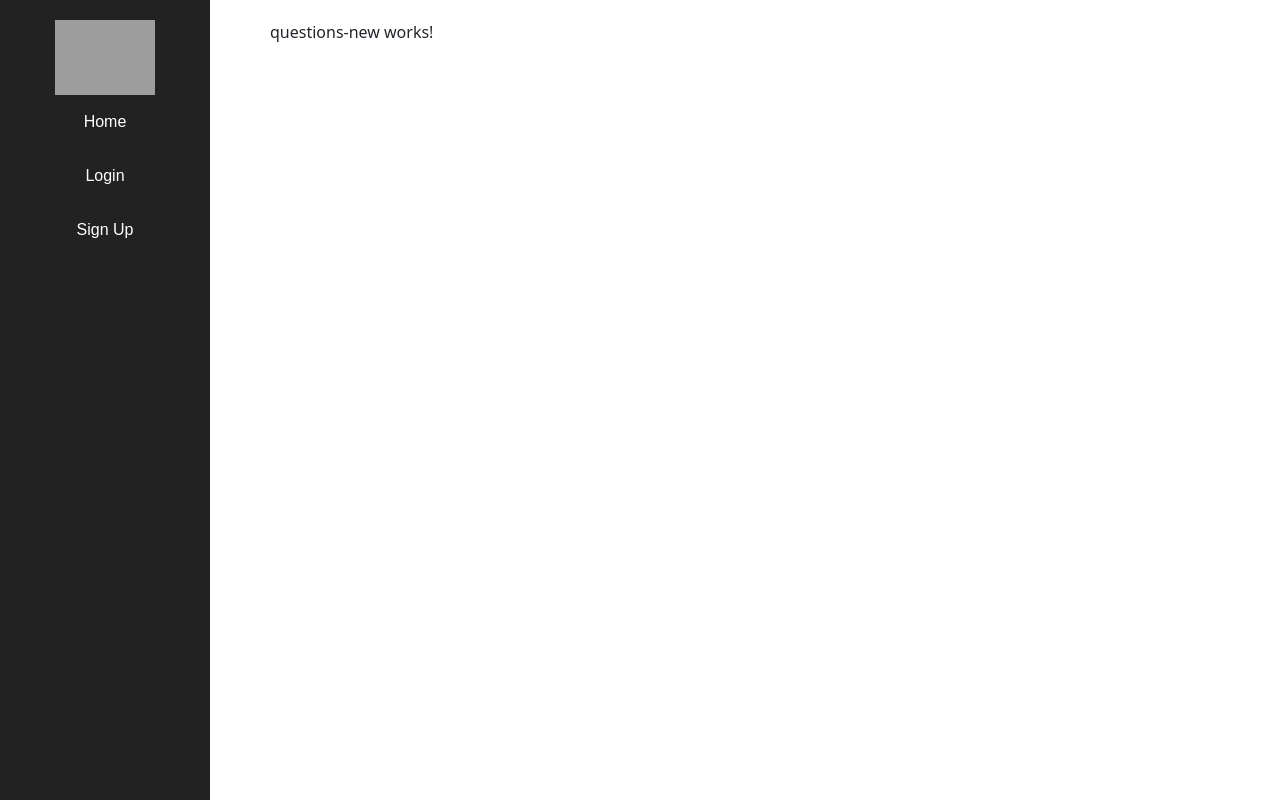
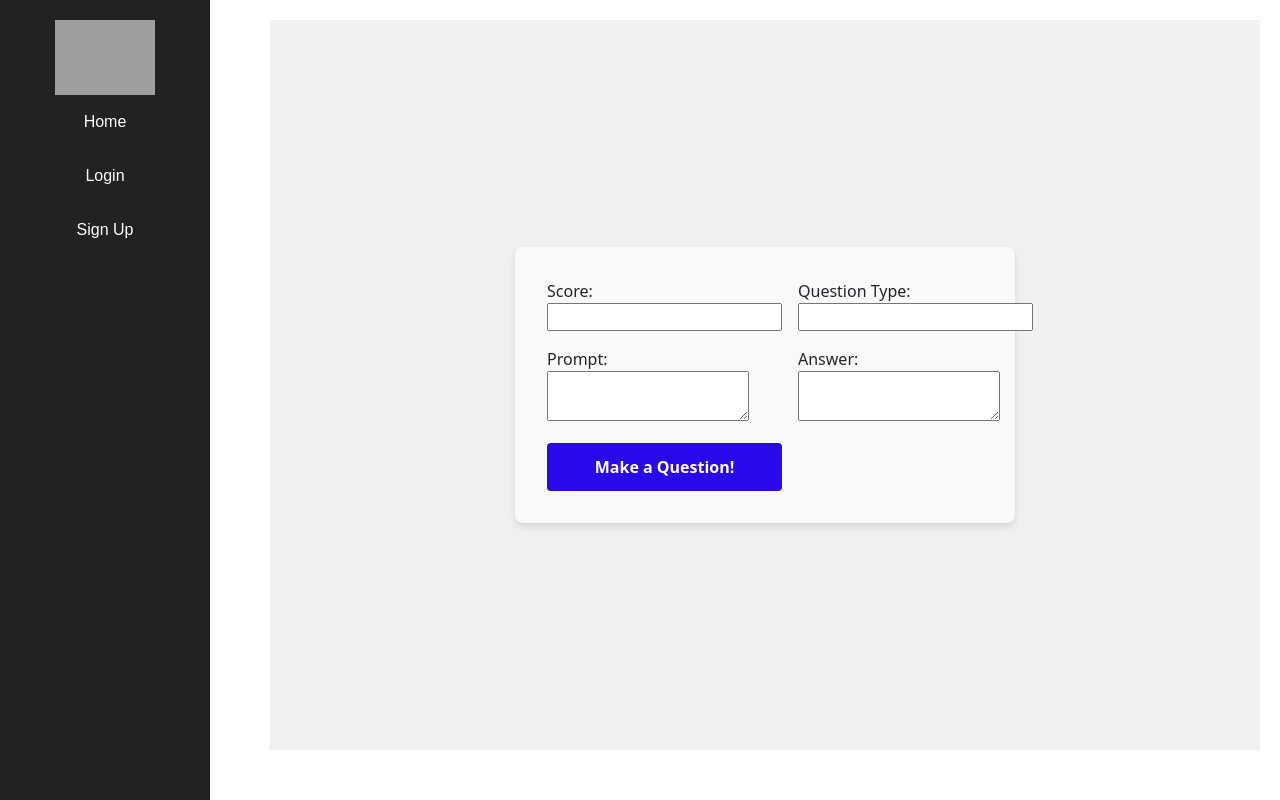
Before and after one commit to GrantReese/quiz_pulse_client, an Angular app: page /questions/new in a window 1280 px wide. Built offline with nearby package versions, Linux system fonts and the light colour scheme; grey boxes are pictures that could not be loaded.

Commit message:
add html and scss for create question

```diff
--- a/src/app/core/components/main-layout/main-layout.component.html
+++ b/src/app/core/components/main-layout/main-layout.component.html
@@ -5,8 +5,7 @@
       <img src="https://uxwing.com/wp-content/themes/uxwing/download/sport-and-awards/quiz-icon.png" alt="logo" width="100px" />
       <a routerLink="/" routerLinkActive="active-link" [routerLinkActiveOptions]="{exact: true}">Home</a>
       @if (authService.isLoggedIn()){
-        <!-- <a routerLink=>Logout</a> was creating a dead link -->
-        <a routerLink="/quizzes/new">Make New Quiz</a>
+               <a routerLink="/quizzes/new">Make New Quiz</a>
         <a (click)="logout()">Logout</a>
       }@else {
         <a routerLink="/login">Login</a>
--- a/src/app/features/questions/questions-new/questions-new.component.html
+++ b/src/app/features/questions/questions-new/questions-new.component.html
@@ -1 +1,46 @@
-<p>questions-new works!</p>
+<!-- <div class="container">
+  <h1 style="align-items: center; color: #545454"></h1>
+
+    <form [formGroup]="questionForm" (ngSubmit)="onSubmit()" class="form">
+      <div>
+        <label for="score">Score:</label>
+        <input type="text" formControlName="score" id="score" required>
+      </div>
+      <div>
+        <label for="question_type">Question Type:</label>
+        <input type="text" formControlName="question_type" id="question_type" required>
+      </div>
+      <div>
+        <label for="prompt">Prompt:</label>
+        <textarea formControlName="prompt" id="prompt" rows="2" required></textarea>
+      </div>
+        <div>
+        <label for="total_score_possible">Answer:</label>
+        <textarea formControlName="answer" id="answer" rows="2" required>
+      </div>
+      <button type="submit" [disabled]="!questionForm.valid">Make a Question!</button>
+    </form>
+  </div> -->
+  <div class='container'>
+    <h1 style='align-items: center; color: #545454'></h1>
+
+    <form [formGroup]='questionForm' (ngSubmit)='onSubmit()' class='form'>
+      <div>
+        <label for='score'>Score:</label>
+        <input type='text' formControlName='score' id='score' required>
+      </div>
+      <div>
+        <label for='question_type'>Question Type:</label>
+        <input type='text' formControlName='question_type' id='question_type' required>
+      </div>
+      <div>
+        <label for='prompt'>Prompt:</label>
+        <textarea formControlName='prompt' id='prompt' rows='2' required></textarea>
+      </div>
+      <div>
+        <label for='total_score_possible'>Answer:</label>
+        <textarea formControlName='answer' id='answer' rows='2' required></textarea>
+      </div>
+      <button type='submit' [disabled]='!questionForm.valid'>Make a Question!</button>
+    </form>
+  </div>
--- a/src/app/features/questions/questions-new/questions-new.component.scss
+++ b/src/app/features/questions/questions-new/questions-new.component.scss
@@ -0,0 +1,63 @@
+.container {
+  display: flex;
+  justify-content: center;
+  align-items: center;
+  min-height: calc(100vh - 70px);
+  background-color: #f0f0f0;
+}
+
+.form {
+  max-width: 500px;
+  margin: 2rem auto;
+  padding: 2rem;
+  background-color: #f9f9f9;
+  border-radius: 8px;
+  box-shadow: 0 4px 6px rgba(0, 0, 0, 0.1);
+  display: grid; /* Using CSS Grid */
+  grid-template-columns: 1fr 3fr; /* Adjust column widths as needed */
+  gap: 1rem;
+
+  .form-group {
+    display: flex;
+    flex-direction: column;
+    justify-content: center;
+    align-items: center;
+    label {
+      margin-bottom: 0.5rem;
+    }
+
+    input[type='text'],
+    input[type='password'],
+    textarea {
+      padding: 0.75rem;
+      border: 1px solid #ccc;
+      border-radius: 4px;
+      font-size: 1rem;
+      color: #222;
+      background-color: white;
+      transition: border-color 0.3s;
+      height: 2rem;
+
+      &:focus {
+        border-color: #007bff;
+        outline: none;
+      }
+    }
+  }
+
+  button[type='submit'] {
+    padding: 0.75rem;
+    border: none;
+    border-radius: 4px;
+    background-color: #2908e9;
+    color: white;
+    font-size: 1rem;
+    font-weight: bold;
+    cursor: pointer;
+    transition: background-color 0.3s;
+
+    &:hover {
+      background-color: #2a08e9ad;
+    }
+  }
+}
```
